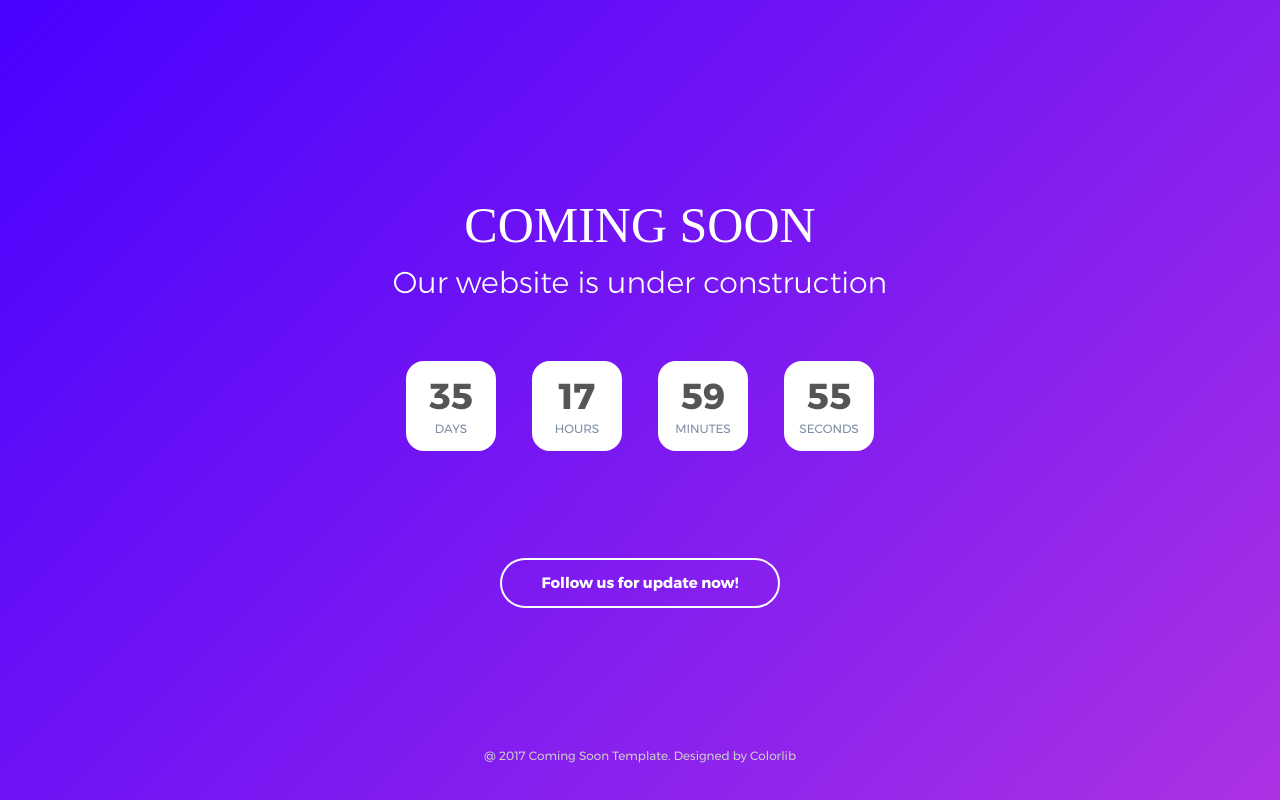
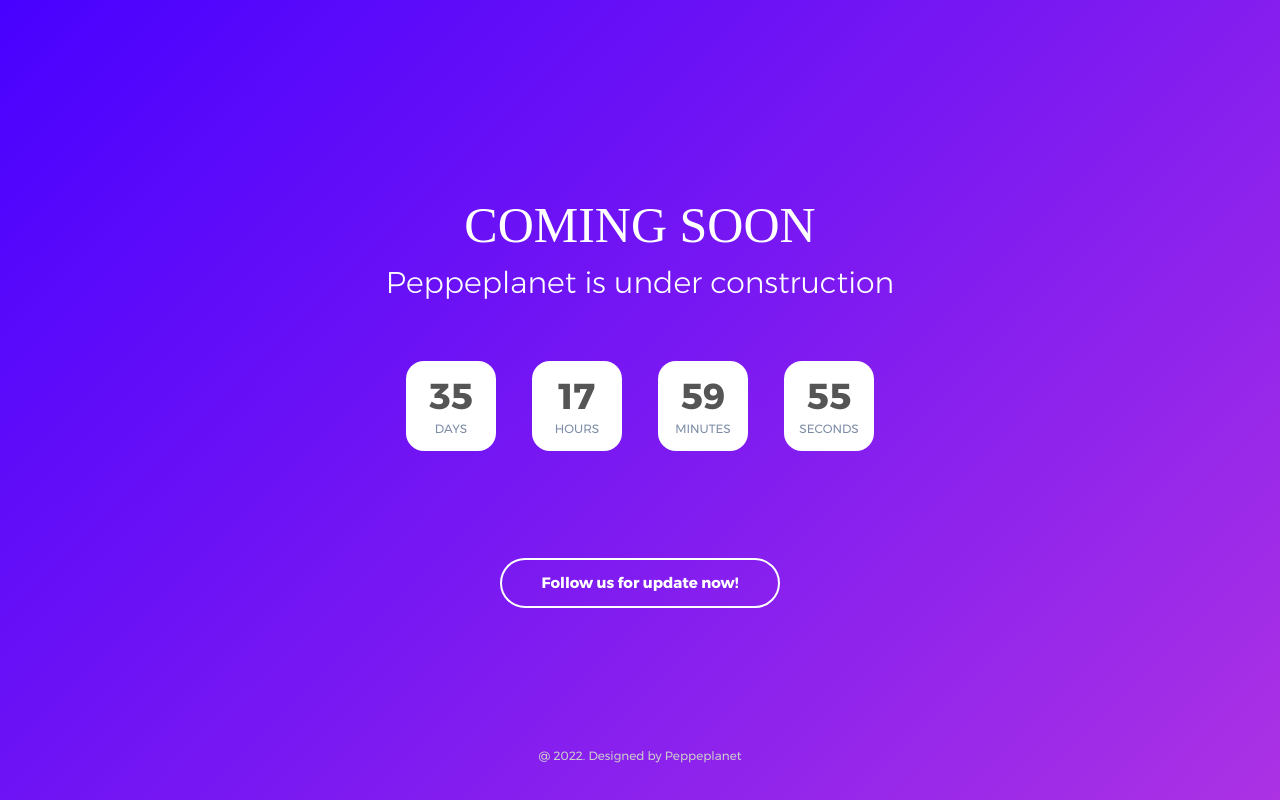
Before and after one commit to funridersindia/p, a plain HTML site: page index.html in a window 1280 px wide. Drawn offline with Linux system fonts and the light colour scheme; a web font is replaced by a local one.

Commit message:
Update index.html

```diff
--- a/index.html
+++ b/index.html
@@ -32,7 +32,7 @@
 			</h3>
 
 			<p class="txt-center l1-txt2 p-b-60">
-				Our website is under construction
+				Peppeplanet is under construction
 			</p>
 
 			<div class="flex-w flex-c cd100 p-b-82">
@@ -63,7 +63,7 @@
 		</div>
 
 		<span class="s1-txt3 txt-center">
-			@ 2017 Coming Soon Template. Designed by Colorlib
+			@ 2022. Designed by Peppeplanet
 		</span>
 
 	</div>
```
